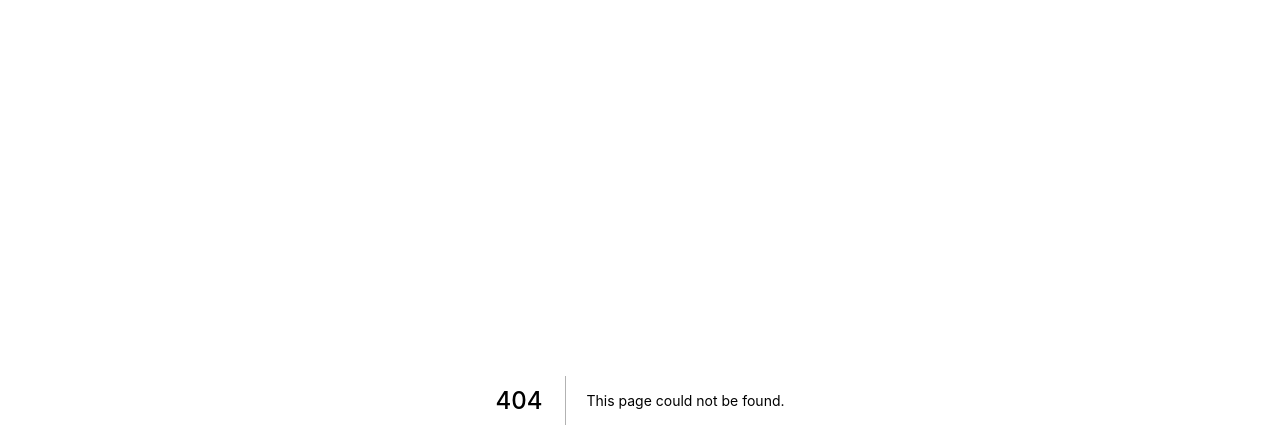
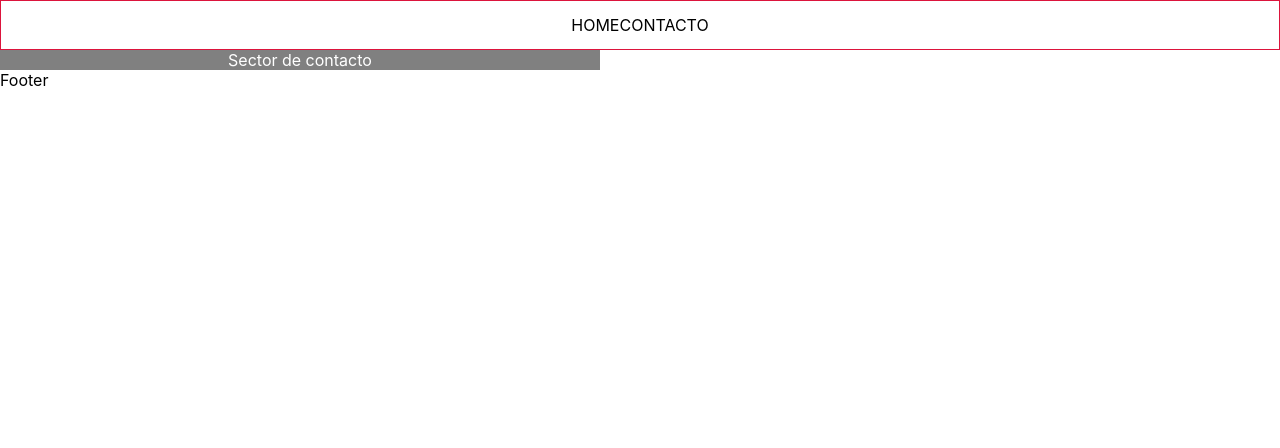
Before and after one commit to RominaRB/proj-sm, a Next.js app: page /contacto in a window 1280 px wide. Before the commit this address had no page. Shown: the top 448 px of the page. Built offline with nearby package versions, Linux system fonts and the light colour scheme.

Commit message:
super basic structure

```diff
--- /dev/null
+++ b/components/AppLayout/index.js
@@ -0,0 +1,33 @@
+import styled, { css } from 'styled-components';
+import Header from '../Header'
+import Footer from '../Footer';
+
+const Container = styled.div`
+    display: flex;
+    flex-direction: column;
+    align-items: center;
+    justify-content: center;
+    width:600px;
+    background-color: gray;
+    color: white;
+    padding-left: 50px;
+    padding-right: 50px;
+    ${(props) =>
+    props.mobile &&
+    css`
+        width: 90%;
+    `}
+`;
+Container.displayName = 'Container';
+
+export default function AppLayout ({children}) {
+    return (
+        <>
+            <Header />
+                <Container>
+                    {children}
+                </Container>
+            <Footer />
+        </>
+    );
+}
--- /dev/null
+++ b/components/Footer/index.js
@@ -0,0 +1,7 @@
+export default function Footer() {
+    return (
+      <>
+        Footer
+      </>
+    );
+}
--- /dev/null
+++ b/components/Header/index.js
@@ -0,0 +1,47 @@
+import Head from 'next/head'
+import styled, { css } from 'styled-components';
+import Link from 'next/link'
+
+const Nav = styled.div`
+    display: flex;
+    flex-direction: row;
+    align-items: center;
+    justify-content: center;
+    height: 50px;
+    border: 1px solid crimson;
+    ${(props) =>
+    props.mobile &&
+    css`
+        width: 100px;
+    `}
+`;
+Nav.displayName = 'Nav';
+
+const NavItem = styled.div`
+    color: black;
+`;
+NavItem.displayName = 'NavItem';
+
+export default function Header() {
+    return (
+      <>
+        <Head>
+            <title>Header title</title>
+            <meta name="description" content="Generated by create next app" />
+            <link rel="icon" href="/favicon.ico" />
+        </Head>
+        <Nav>
+            <NavItem>
+                <Link href="/">
+                    <a>HOME</a>
+                </Link>
+            </NavItem>
+            <NavItem>
+                <Link href="/contacto">
+                    <a>CONTACTO</a>
+                </Link>
+            </NavItem>
+        </Nav>
+      </>
+    );
+}
--- a/package.json
+++ b/package.json
@@ -11,7 +11,9 @@
   "dependencies": {
     "next": "11.1.0",
     "react": "17.0.2",
-    "react-dom": "17.0.2"
+    "react-dom": "17.0.2",
+    "styled-component": "^2.8.0",
+    "styled-components": "^5.3.0"
   },
   "devDependencies": {
     "eslint": "7.32.0",
--- /dev/null
+++ b/pages/contacto/index.js
@@ -0,0 +1,9 @@
+import AppLayout from "../../components/AppLayout"
+
+export default function Contacto() {
+  return (
+    <AppLayout>
+      Sector de contacto
+    </AppLayout>
+  )
+}
```
Also changed, not shown: pages/index.js (+5 -64 lines), 1 other file (tests, documents, lock files or other folders).
